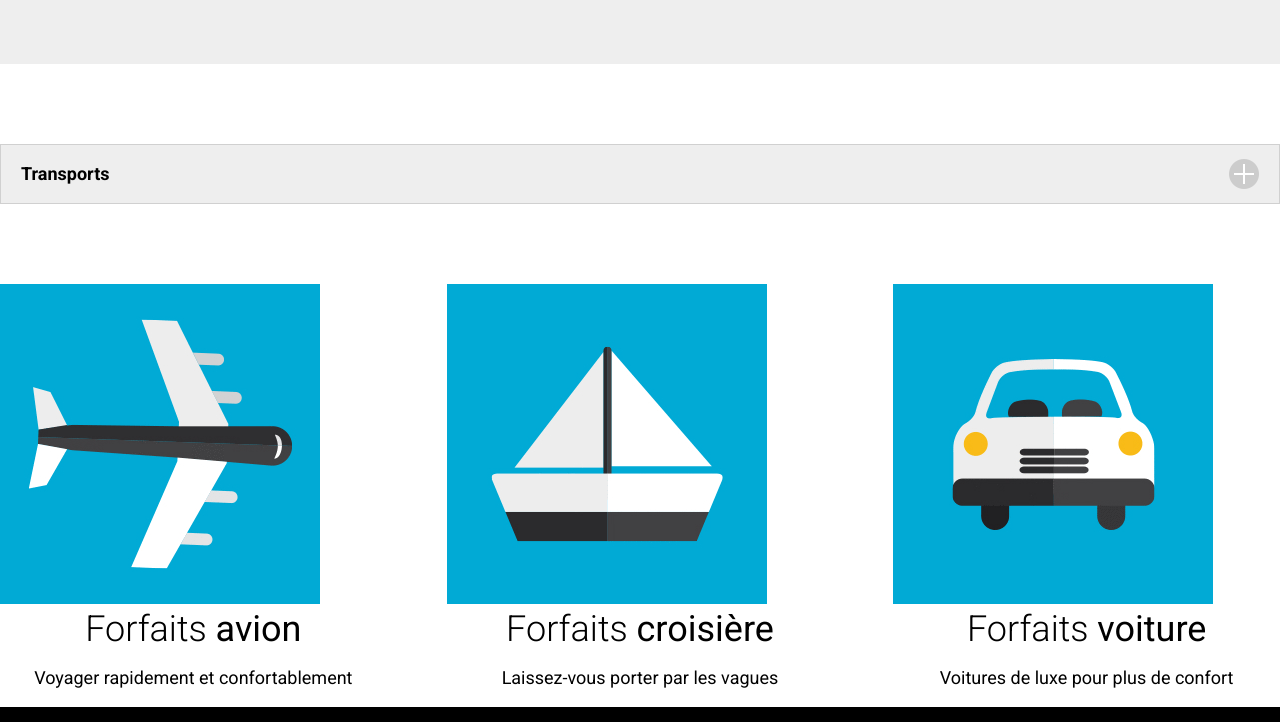
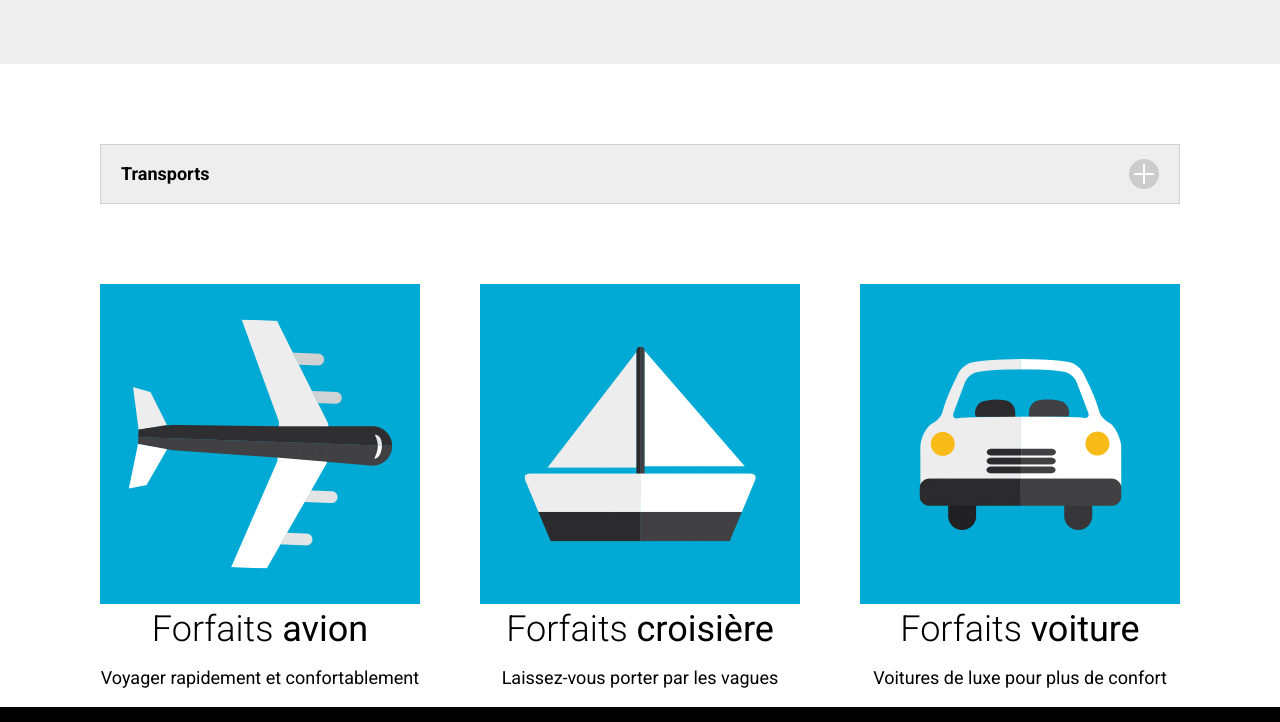
Before and after one commit to FournierLaurie/site1_voyagelesieur, a plain HTML site: page index.html in a window 1280 px wide. Shown: the part 218-940 px from the top of the page. Drawn offline with Linux system fonts and the light colour scheme.

Commit message:
All done!!

```diff
--- a/styles/messtyles.css
+++ b/styles/messtyles.css
@@ -23,7 +23,7 @@ body {
 }
 
 .wrapper {
-    max-width: 1800px;
+    max-width: 1080px;
     margin: 0 auto;
 }
 
```
